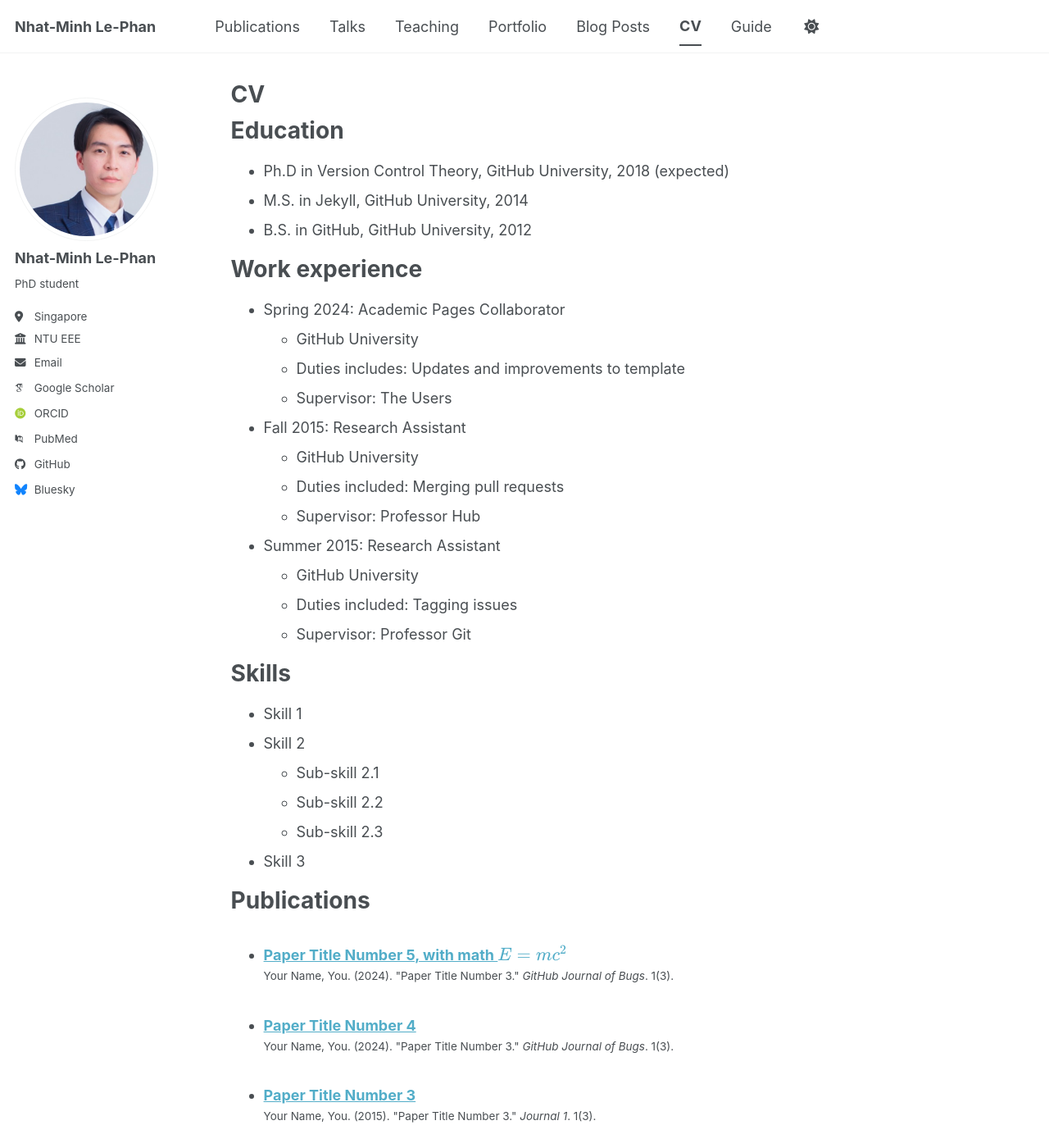
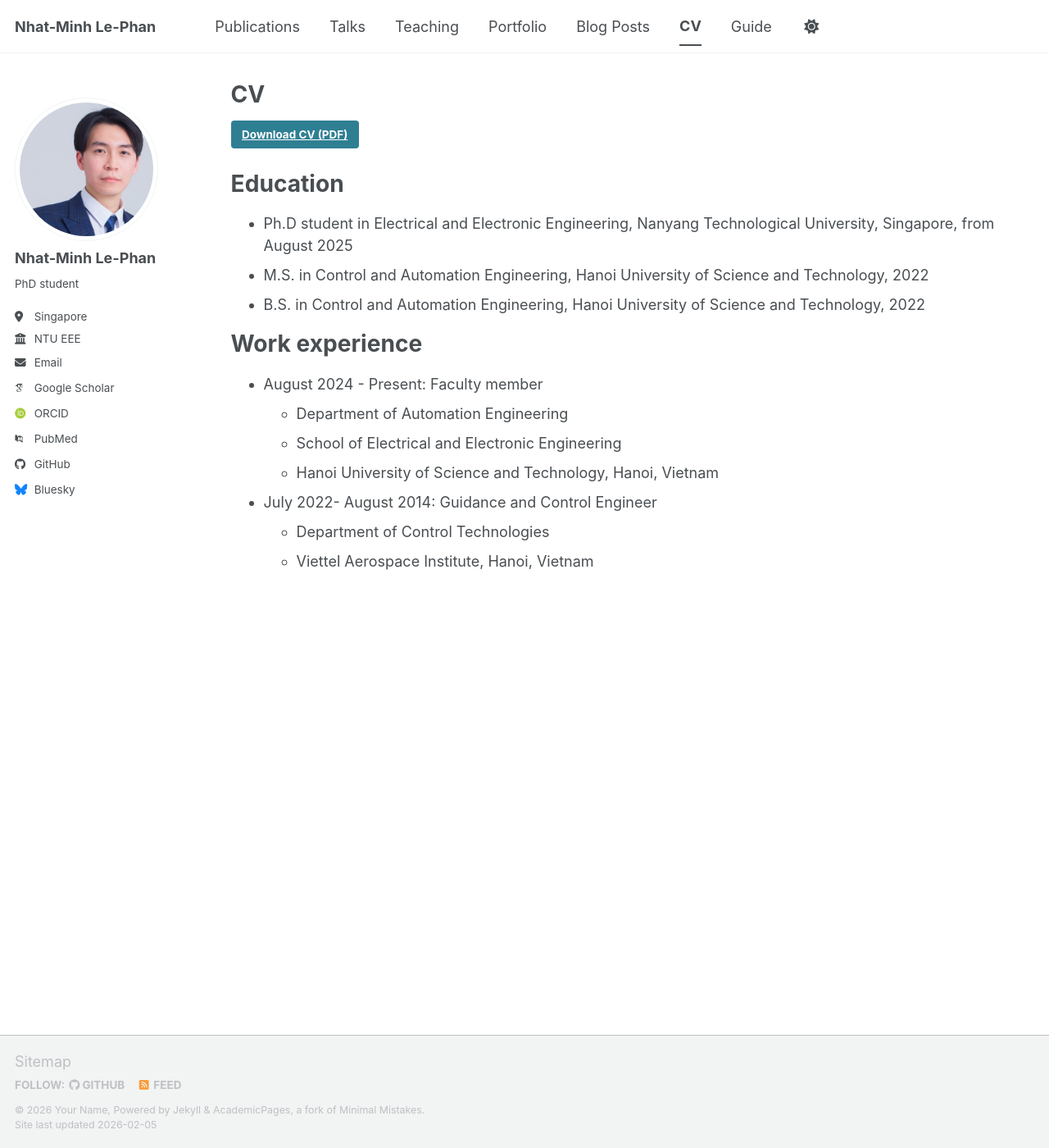
Before and after one commit to minhk43pbc/nmlp, a Jekyll site: the page built from _pages/cv.md, in a window 1280 px wide and 1400 px high. Shown: the whole window at 82% size. Built offline with Jekyll 4.4.1, drawn with Linux system fonts in a browser that asks for light colours; some web fonts are replaced; a script bundle is joined from its source files by our own code; library files that are not in the unit come from our copies; some of the changed text lies outside the part shown.

Commit message:
Update cv.md

```diff
--- a/_pages/cv.md
+++ b/_pages/cv.md
@@ -9,56 +9,24 @@ redirect_from:
 
 {% include base_path %}
 
+<!-- Download CV Button -->
+<p>
+  <a href="/nmlp/files/cv.pdf" class="btn btn-primary" target="_blank">Download CV (PDF)</a>
+</p>
+
 Education
 ======
-* Ph.D in Version Control Theory, GitHub University, 2018 (expected)
-* M.S. in Jekyll, GitHub University, 2014
-* B.S. in GitHub, GitHub University, 2012
+* Ph.D student in Electrical and Electronic Engineering, Nanyang Technological University, Singapore, from August 2025
+* M.S. in Control and Automation Engineering, Hanoi University of Science and Technology, 2022
+* B.S. in Control and Automation Engineering, Hanoi University of Science and Technology, 2022
 
 Work experience
 ======
-* Spring 2024: Academic Pages Collaborator
-  * GitHub University
-  * Duties includes: Updates and improvements to template
-  * Supervisor: The Users
+* August 2024 - Present: Faculty member
+  * Department of Automation Engineering
+  * School of Electrical and Electronic Engineering
+  * Hanoi University of Science and Technology, Hanoi, Vietnam
 
-* Fall 2015: Research Assistant
-  * GitHub University
-  * Duties included: Merging pull requests
-  * Supervisor: Professor Hub
-
-* Summer 2015: Research Assistant
-  * GitHub University
-  * Duties included: Tagging issues
-  * Supervisor: Professor Git
-
-Skills
-======
-* Skill 1
-* Skill 2
-  * Sub-skill 2.1
-  * Sub-skill 2.2
-  * Sub-skill 2.3
-* Skill 3
-
-Publications
-======
-  <ul>{% for post in site.publications reversed %}
-    {% include archive-single-cv.html %}
-  {% endfor %}</ul>
-
-Talks
-======
-  <ul>{% for post in site.talks reversed %}
-    {% include archive-single-talk-cv.html  %}
-  {% endfor %}</ul>
-
-Teaching
-======
-  <ul>{% for post in site.teaching reversed %}
-    {% include archive-single-cv.html %}
-  {% endfor %}</ul>
-
-Service and leadership
-======
-* Currently signed in to 43 different slack teams
+* July 2022- August 2014: Guidance and Control Engineer
+  * Department of Control Technologies
+  * Viettel Aerospace Institute, Hanoi, Vietnam
```
